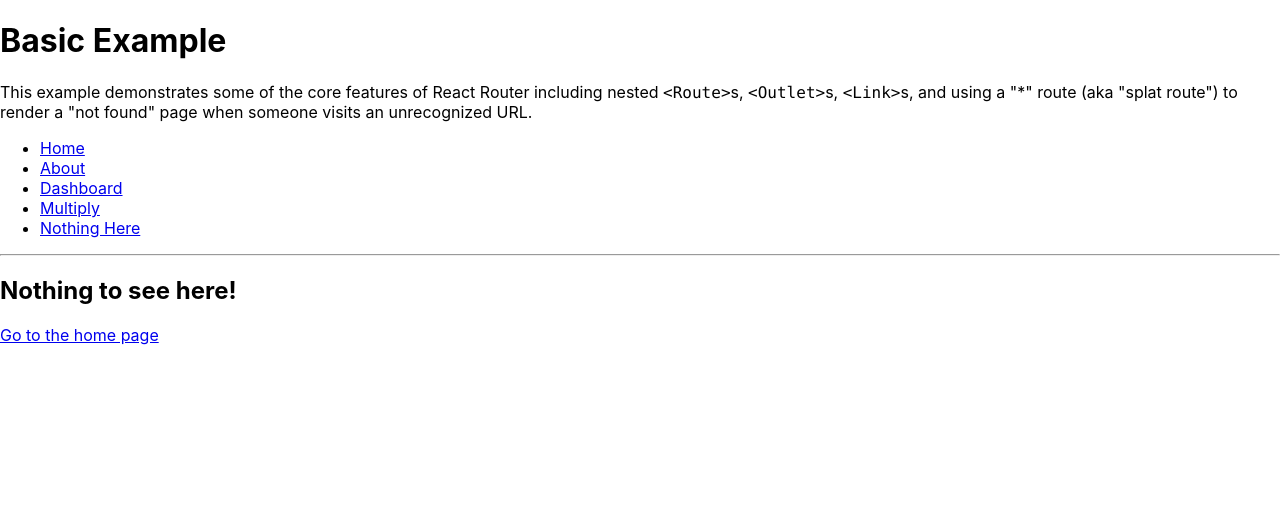
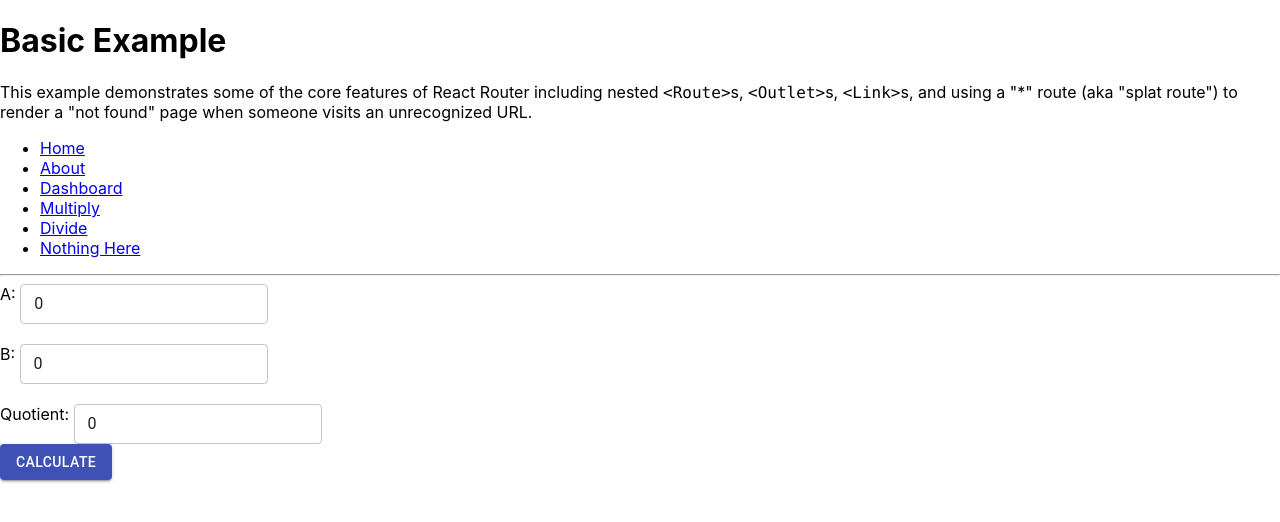
Before and after one commit to palate11/stock-calculator, a React (Create React App) app: page /divide in a window 1280 px wide. Shown: the top 522 px of the page. Built offline with nearby package versions, Linux system fonts and the light colour scheme.

Commit message:
Setup the Divider problem

```diff
--- a/src/App.jsx
+++ b/src/App.jsx
@@ -1,6 +1,7 @@
 import * as React from 'react'
 import { Routes, Route, Outlet, Link } from 'react-router-dom'
 import Multiplier from './components/Multiplier'
+import Divider from './components/Divider'
 
 export default function App() {
   return (
@@ -23,6 +24,7 @@ export default function App() {
           <Route path="about" element={<About />} />
           <Route path="dashboard" element={<Dashboard />} />
           <Route path="multiply" element={<Multiplier />} />
+          <Route path="divide" element={<Divider />} />
 
           {/* Using path="*"" means "match anything", so this route
                 acts like a catch-all for URLs that we don't have explicit
@@ -55,6 +57,9 @@ function Layout() {
           </li>
           <li>
             <Link to="/multiply">Multiply</Link>
+          </li>
+          <li>
+            <Link to="/divide">Divide</Link>
           </li>
           <li>
             <Link to="/nothing-here">Nothing Here</Link>
--- /dev/null
+++ b/src/components/Divider.jsx
@@ -0,0 +1,73 @@
+/**
+ * Make 3 text fields
+ * - Text Field 1 and 2 are the numbers to be multiplied
+ * - Text Field 3 is the result
+ * Add a button that says "Calculate" and can be clicked
+ */
+
+import { useState } from 'react'
+import TextField from '@material-ui/core/TextField'
+import Button from '@material-ui/core/Button'
+
+const Divider = props => {
+  const [number1, setNumber1] = useState(0)
+  const [number2, setNumber2] = useState(0)
+  const [result, setResult] = useState(0)
+
+  const calculate = () => {
+    const result = parseInt(number1) * parseInt(number2)
+    setResult(result)
+  }
+
+  const update1 = event => {
+    const { value } = event.target
+    setNumber1(value)
+  }
+
+  const update2 = event => {
+    const { value } = event.target
+    setNumber2(value)
+  }
+
+  // console.log('number1: ' + number1)
+  // console.log('number2: ' + number2)
+  // console.log('result: ' + result)
+
+  return (
+    <div>
+      <div>
+        A:{' '}
+        <TextField
+          id="outlined-basic"
+          variant="outlined"
+          value={number1}
+          onChange={e => update1(e)}
+          size="small"
+        />
+      </div>
+
+      <br />
+      <div>
+        B:{' '}
+        <TextField
+          id="outlined-basic"
+          variant="outlined"
+          value={number2}
+          onChange={e => update2(e)}
+          size="small"
+        />
+      </div>
+
+      <br />
+      <div>
+        Quotient: <TextField id="outlined-basic" variant="outlined" value={result} size="small" />
+      </div>
+
+      <Button variant="contained" color="primary" onClick={calculate}>
+        Calculate
+      </Button>
+    </div>
+  )
+}
+
+export default Divider
```
